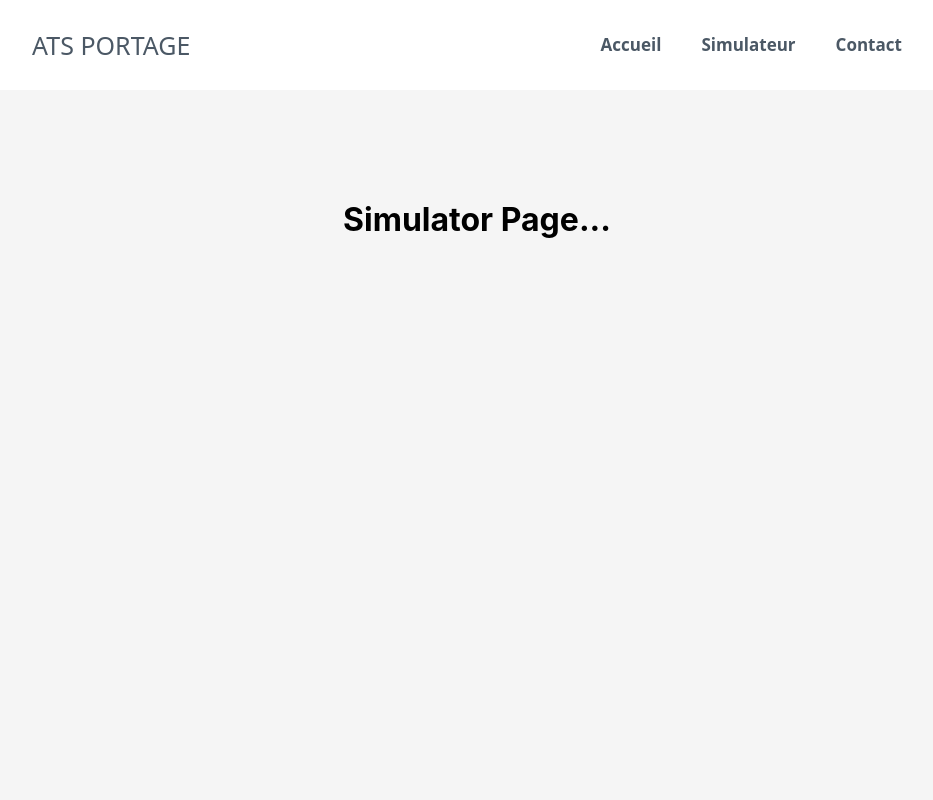
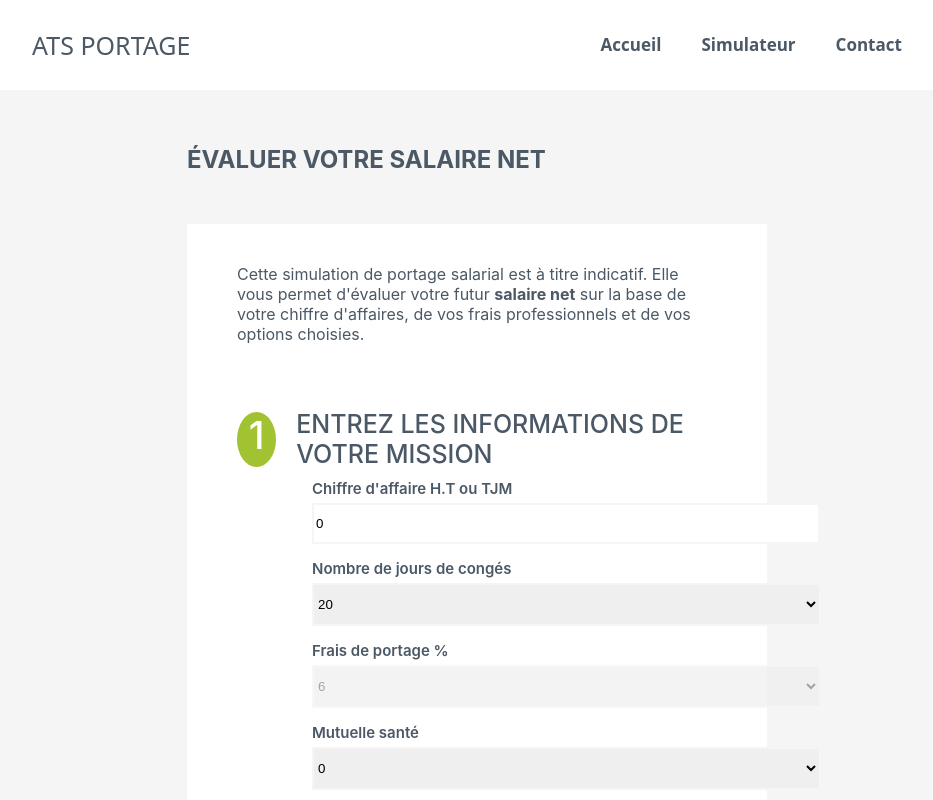
Before and after one commit to theljani/ats-portage, a React (Create React App) app: page /#/simulateur in a window 1280 px wide. Shown: the top 800 px of the page, without its empty margins (163-1096 px from the left). Built offline with nearby package versions, Linux system fonts and the light colour scheme.

Commit message:
simulateur

```diff
--- a/src/App.css
+++ b/src/App.css
@@ -1,9 +1,9 @@
 .App {
-  text-align: center;
+  /* text-align: center; */
 }
 
 .App-content {
-  margin-top: 200px;
+  margin-top: 90px;
 }
 
 .App-logo {
--- /dev/null
+++ b/src/components/Simulator/index.css
@@ -0,0 +1,83 @@
+.Simulator {
+    display: flex;
+    flex-direction: column;
+    justify-content: center;
+    margin-bottom: 50px;
+}
+
+.Simulator-title {
+    padding-top: 5px;
+    text-align: left;
+}
+
+.Simulator-title h2 {
+    margin: 50px 350px;
+}
+
+.Simulator-content {
+    margin: 0 350px;
+    padding: 40px 50px;
+    background: white;
+}
+.Simulator-description {
+    margin-bottom: 30px;
+    text-align: left;
+}
+
+.Simulator-form {
+    display: flex;
+    flex-direction: column;
+    justify-content: left;
+    padding: 15px 0;
+}
+
+.Simulator-form-badge {
+    background-color: #a1c331;
+    width: 55px;
+    height: 55px;
+    text-align: center;
+    color: white;
+    font-size: 38px;
+    border-radius: 50%;
+    margin-right: 20px;
+}
+.Simulator-form-step {
+    display: flex;
+    flex-direction: column;
+    justify-content: left;
+    margin: 20px 0;
+    font-size: 25px;
+    font-weight: 500;
+}
+.Simulator-form-step-title {
+    display: flex;
+    flex-direction: row;
+    align-items: center;
+    margin-bottom: 10px;
+}
+.Simulator-form-step-text {}
+
+.Simulator-form-step-input {
+    display: flex;
+    flex-direction: column;
+    margin-left: 75px;
+    font-size: 15px;
+    font-weight: 600;
+}
+.Simulator-form-step-input input, select {
+    height: 35px;
+    margin-top: 5px;
+    margin-bottom: 15px;
+    border: 2px solid #f5f5f5;
+    width: 500px;
+}
+
+.Simulator-form-step-input select {
+    height: 43px;
+    width: 509px;
+}
+
+.input-group {
+    display: flex;
+    flex-direction: column;
+}
--- a/src/components/Simulator/index.tsx
+++ b/src/components/Simulator/index.tsx
@@ -1,6 +1,140 @@
+import { useState } from 'react';
+import './index.css';
 
 export default function Simulator() {
-    return(
-        <h1>Simulator Page...</h1>
-    )
+    const [tjm, setTjm] = useState(0);
+    const [leaveDays, setLeaveDays] = useState(20);
+    const [portagePercent, setPortagePercent] = useState(6);
+    const [mutual, setMutual] = useState(0);
+    const [motorized, setMotorized] = useState('NON');
+    const [km, setKm] = useState(0);
+    const [power, setPower] = useState(0);
+
+    return (
+      <div className="Simulator">
+        <div className="Simulator-title">
+          <h2>ÉVALUER VOTRE SALAIRE NET</h2>
+        </div>
+        <div className="Simulator-content">
+          <div className="Simulator-description">
+            <span>
+              Cette simulation de portage salarial est à titre indicatif. Elle
+              vous permet d'évaluer votre futur <b>salaire net</b> sur la base
+              de votre chiffre d'affaires, de vos frais professionnels et de vos
+              options choisies.
+            </span>
+          </div>
+
+          <div className="Simulator-form">
+            <div className="Simulator-form-step">
+                <div className='Simulator-form-step-title'>
+                    <div className="Simulator-form-badge">
+                        <span>1</span>
+                    </div>
+                    <span className="Simulator-form-step-text">
+                        ENTREZ LES INFORMATIONS DE VOTRE MISSION
+                    </span>
+                </div>
+                <div className='Simulator-form-step-input'>
+                    <span>Chiffre d'affaire H.T ou TJM</span>
+                    <input type="number" value={tjm} onChange={e => setTjm(Number(e.target.value))} min='0'/>
+                </div>
+
+                <div className='Simulator-form-step-input'>
+                    <span>Nombre de jours de congés</span>
+                    <select  value={leaveDays} onChange={e => setLeaveDays(Number(e.target.value))}>
+                        <optgroup>
+                            <option>
+                                20
+                            </option>
+                            <option>
+                                25
+                            </option>
+                        </optgroup>
+                    </select>
+                </div>
+
+                <div className='Simulator-form-step-input'>
+                    <span>Frais de portage %</span>
+                    <select  value={portagePercent} onChange={e => setPortagePercent(Number(e.target.value))} disabled={true}>
+                        <optgroup>
+                            <option>
+                                6
+                            </option>
+                        </optgroup>
+                    </select>
+                </div>
+                <div className='Simulator-form-step-input'>
+                    <span>Mutuelle santé</span>
+                    <select  value={mutual} onChange={e => setMutual(Number(e.target.value))}>
+                        <optgroup>
+                            <option>
+                                0
+                            </option>
+                            <option>
+                                30
+                            </option>
+                            <option>
+                                40
+                            </option>
+                            <option>
+                                50
+                            </option>
+                            <option>
+                                60
+                            </option>
+                            <option>
+                                70
+                            </option>
+                            <option>
+                                80
+                            </option>
+                            <option>
+                                90
+                            </option>
+                            <option>
+                                100
+                            </option>
+                        </optgroup>
+                    </select>
+                </div>
+                <div className='Simulator-form-step-input'>
+                    <span>Êtes vous motorisé?</span>
+                    <select  value={motorized} onChange={e => setMotorized(e.target.value)}>
+                        <optgroup>
+                            <option>
+                                OUI
+                            </option>
+                            <option>
+                                NON
+                            </option>
+                        </optgroup>
+                    </select>
+
+                    {motorized === 'OUI' && <div className="input-group">
+                        <span>Nombre de kilomètres à effectuer par jour</span>
+                        <input type="number" value={km} onChange={e => setKm(Number(e.target.value))}
+                        min='0'/>
+
+                        <span>Puissance fiscale</span>
+                        <input type="number" value={power} onChange={e => setPower(Number(e.target.value))}
+                        min='0'/>
+                    </div>}
+                </div>
+            </div>
+
+            <div className="Simulator-form-step">
+                <div className='Simulator-form-step-title'>
+                    <div className="Simulator-form-badge">
+                        <span>2</span>
+                    </div>
+                    <span className="Simulator-form-step-title">
+                        RÉSULTATS DE VOTRE SIMULATION
+                    </span>
+                </div>
+            </div>
+          </div>
+        </div>
+      </div>
+    );
 }
--- a/src/index.css
+++ b/src/index.css
@@ -6,6 +6,7 @@ body {
   -webkit-font-smoothing: antialiased;
   -moz-osx-font-smoothing: grayscale;
   background-color: #f5f5f5;
+  color: #4b5865;
 }
 
 code {
```
Also changed, not shown: 1 other file (tests, documents, lock files or other folders).
